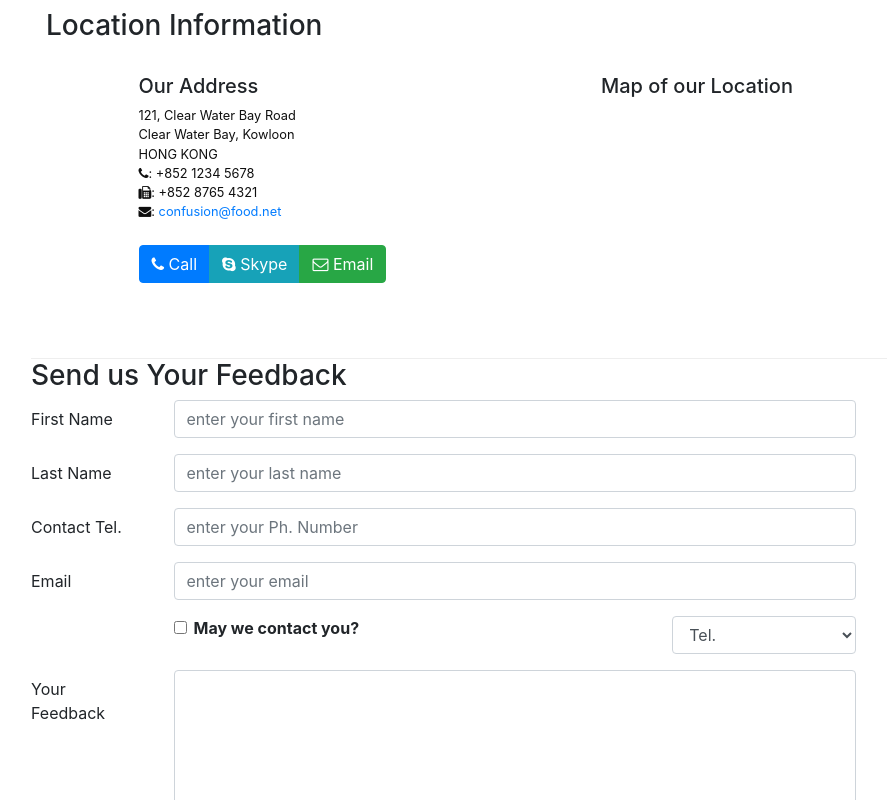
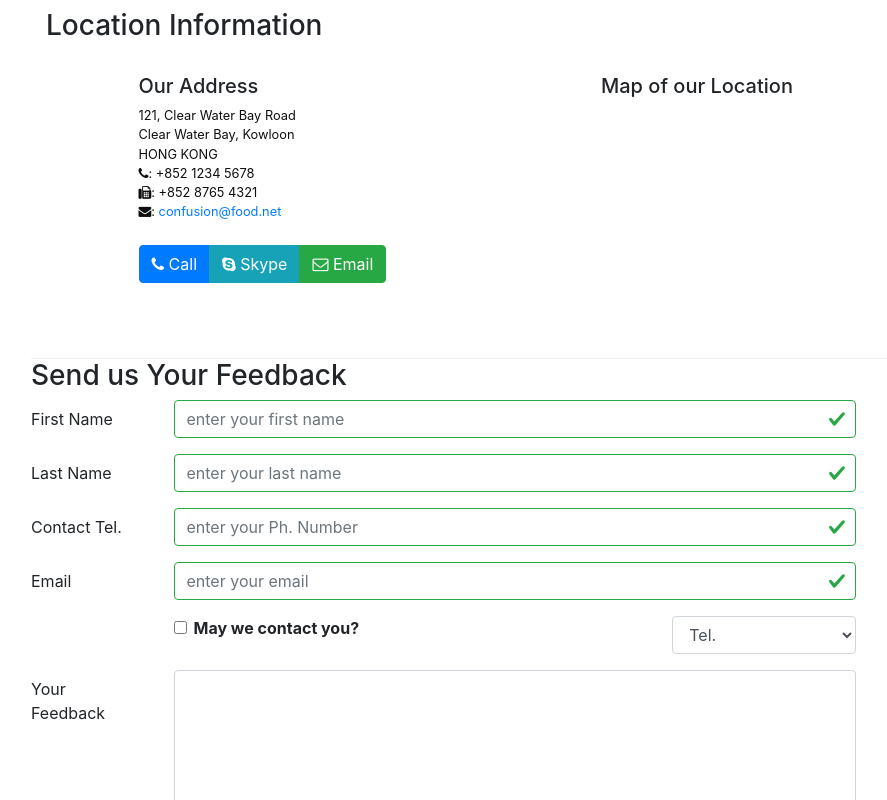
Before and after one commit to srishtii1/React, a React (Create React App) app: page /contactus in a window 1280 px wide. Shown: the part 447-1247 px from the top of the page, without its empty margins (54-941 px from the left). Built offline with nearby package versions, Linux system fonts and the light colour scheme.

Commit message:
controlled form validation

```diff
--- a/src/components/ContactComponent.js
+++ b/src/components/ContactComponent.js
@@ -1,6 +1,7 @@
 import React , {Component} from 'react';
-import { Breadcrumb, BreadcrumbItem, Button, Form, FormGroup, Label, Input, Col } from 'reactstrap';
+import { Breadcrumb, BreadcrumbItem, Button, Form, FormGroup, Label, Input, Col, FormFeedback } from 'reactstrap';
 import { Link } from 'react-router-dom';
+
 
 class Contact extends Component
  {
@@ -14,12 +15,19 @@
             email:'',
             agree: false,
             contactType:'Tel.',
-            message:''
+            message:'',
+            touched:{
+                firstname:false,
+                lastname:false,
+                telnum:false,
+                email:false
+            }
         }
 
         this.handleSubmit = this.handleSubmit.bind(this);
         this.handleInputChange = this.handleInputChange.bind(this);
-    };
+        this.handleBlur = this.handleBlur.bind(this);
+    }
 
     handleInputChange(event)
     {
@@ -40,9 +48,44 @@
         //default behavior is going to next page after submitting. we are preventing that .
     }
 
+    handleBlur = (field) => (evt) =>
+    {
+        this.setState({
+            touched: { ...this.state.touched, [field]: true}
+        }
+        );
+    }
+
+    validate(firstname, lastname, telnum, email)
+    {
+        const errors = {
+            firstname: '',
+            lastname: '',
+            telnum:'',
+            email:'',
+        };
+        if (this.state.touched.firstname && firstname.length <= 1 )
+            errors.firstname = "First Name must be greater than 1 characters";
+        else if (this.state.touched.firstname && firstname.length > 10 )
+            errors.firstname = "First Name must be less than 10 characters";
+        else if (this.state.touched.lastname && lastname.length < 1 )
+            errors.lastname = "Last Name must be greater than 1 characters";
+
+        const reg = /^\d+$/;
+        // this expression means that all characters of reg (regular expression) are numeric
+        //reg.test is a built in method for the regular expression. It returns a boolean indicating whether the given pattern exists in teh string or not
+        if(this.state.touched.telnum && !reg.test(telnum))
+            errors.telnum = "Tel number must be numeric";
+
+        if(this.state.touched.email && email.split('').filter(x=> x==='@').length !== 1)
+            errors.email = "Email must contain @";
+
+        return errors;
+    }
+
     render()
     {
-
+    const errors = this.validate(this.state.firstname, this.state.lastname, this.state.telnum, this.state.email);
     return(
         <div className="container">
             <div className = "row">
@@ -86,17 +129,25 @@
                         <FormGroup row>
                             <Label htmlFor = "firstname" md={2}> First Name </Label>
                             <Col md = {10}>
-                                <Input type = "text" id = "firstName" name = "firstname" placeholder = "enter your first name"
+                                <Input type = "text" id = "firstname" name = "firstname" placeholder = "enter your first name"
                                 value = {this.state.firstname}
+                                valid = {errors.firstname === ''}
+                                invalid = {errors.firstname !== ''}
+                                onBlur = {this.handleBlur('firstname')}
                                 onChange = {this.handleInputChange}/>
+                                <FormFeedback>{errors.firstname}</FormFeedback>
                             </Col>
                         </FormGroup>
                         <FormGroup row>
                             <Label htmlFor = "lastname" md={2}> Last Name </Label>
                             <Col md = {10}>
-                                <Input type = "text" id = "lastName" name = "lastname" placeholder = "enter your last name"
+                                <Input type = "text" id = "lastname" name = "lastname" placeholder = "enter your last name"
                                 value = {this.state.lastname}
+                                valid = {errors.lastname === ''}
+                                invalid = {errors.lastname !== ''}
+                                onBlur = {this.handleBlur('lastname')}
                                 onChange = {this.handleInputChange}/>
+                                <FormFeedback>{errors.lastname}</FormFeedback>
                             </Col>
                         </FormGroup>
                         <FormGroup row>
@@ -104,7 +155,11 @@
                             <Col md = {10}>
                                 <Input type = "tel" id = "telnum" name = "telnum" placeholder = "enter your Ph. Number"
                                 value = {this.state.telnum}
+                                valid = {errors.telnum === ''}
+                                invalid = {errors.telnum !== ''}
+                                onBlur = {this.handleBlur('telnum')}
                                 onChange = {this.handleInputChange}/>
+                                <FormFeedback>{errors.telnum}</FormFeedback>
                             </Col>
                         </FormGroup>
                         <FormGroup row>
@@ -112,7 +167,11 @@
                             <Col md = {10}>
                                 <Input type = "email" id = "email" name = "email" placeholder = "enter your email"
                                 value = {this.state.email}
+                                valid = {errors.email === ''}
+                                invalid = {errors.email !== ''}
+                                onBlur = {this.handleBlur('email')}
                                 onChange = {this.handleInputChange}/>
+                                <FormFeedback>{errors.email}</FormFeedback>
                             </Col>
                         </FormGroup>
                         <FormGroup row>
```
Also changed, not shown: 1 other file (tests, documents, lock files or other folders).
